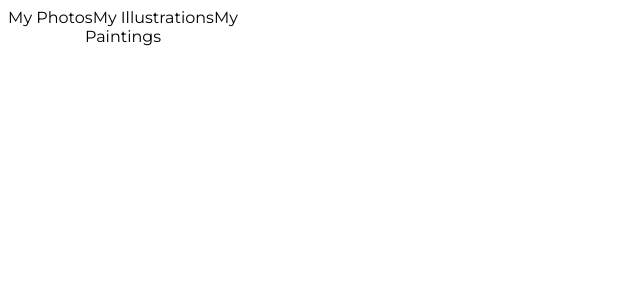
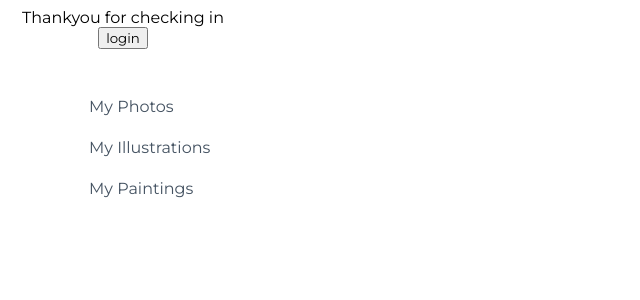
Before and after one commit to RobWar-code/react-challenge-1, a React (Create React App) app in the folder my-app/: page / in a window 1280 px wide. Shown: the top 300 px of the page, without its empty margins (0-640 px from the left). Built offline with nearby package versions, Linux system fonts and the light colour scheme.

Commit message:
Add start of navbar code

```diff
--- a/my-app/src/App.js
+++ b/my-app/src/App.js
@@ -1,11 +1,13 @@
 import css from './App.module.css';
 import Sidebar from './components/Sidebar.js';
+import Navbar from './components/Navbar.js';
 
 function App() {
   return (
     <div className={css.App}>
       {/* Add your components here */}
       <Sidebar />
+      <Navbar />
     </div>
   );
 }
--- /dev/null
+++ b/my-app/src/components/Navbar.js
@@ -0,0 +1,37 @@
+import {Component} from 'react';
+import {useRef} from 'react';
+import css from './css/NavBarSimple.module.css';
+
+class Navbar extends Component {
+    constructor(props) {
+        super(props);
+        this.state = {
+            welcomeMessageState: true
+        };
+        this.eventHandler = this.eventHandler.bind(this);
+    }
+
+    getMessage() {
+        var message = "";
+        this.state.welcomeMessage === true ?  message = "Welcome to my site" : message = "Thankyou for checking in";
+        return message;
+    }
+
+    eventHandler = event => {
+        const ref = useRef(null);
+        this.setState(prevstate => ({welcomeMessageState: !prevstate.welcomeMessageState}));
+        var elem = event.target.getAttribute("data-message_id");
+        ref.setAttribute(elem, this.getMessage());
+    }
+
+    render() {
+        return (
+            <div className={css.navbarSimple}>
+                <span id="message">{this.getMessage()}</span>
+                <button onClick={this.eventHandler} data-message-id="message">login</button>
+            </div>
+        );
+    }
+}
+
+export default Navbar;
--- a/my-app/src/components/Sidebar.js
+++ b/my-app/src/components/Sidebar.js
@@ -1,8 +1,9 @@
 import React from 'react';
+import css from './css/Sidebar.module.css';
 
 function Sidebar() {
     return (
-        <div>
+        <div className={css.sidebar}>
             <a>My Photos</a>
             <a>My Illustrations</a>
             <a>My Paintings</a>
```
